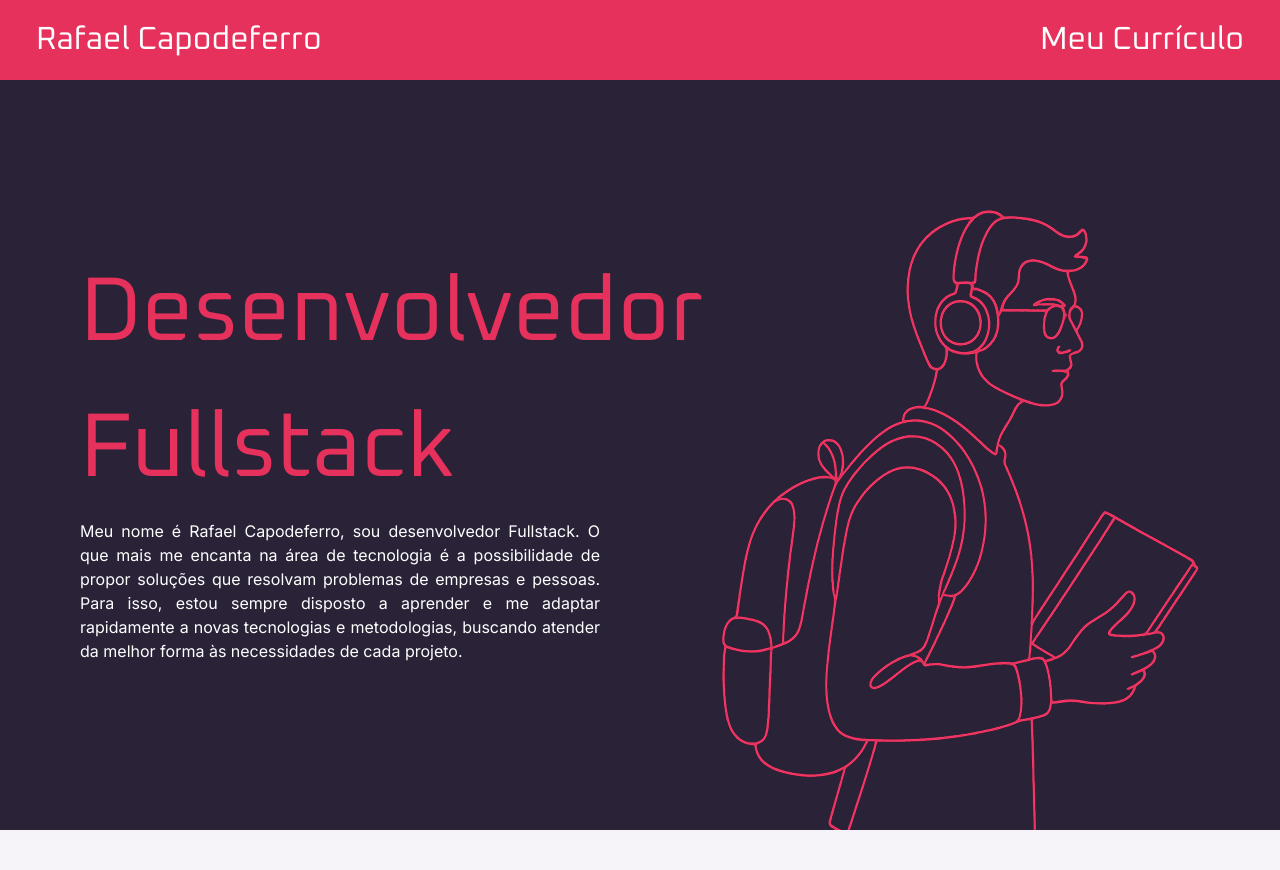
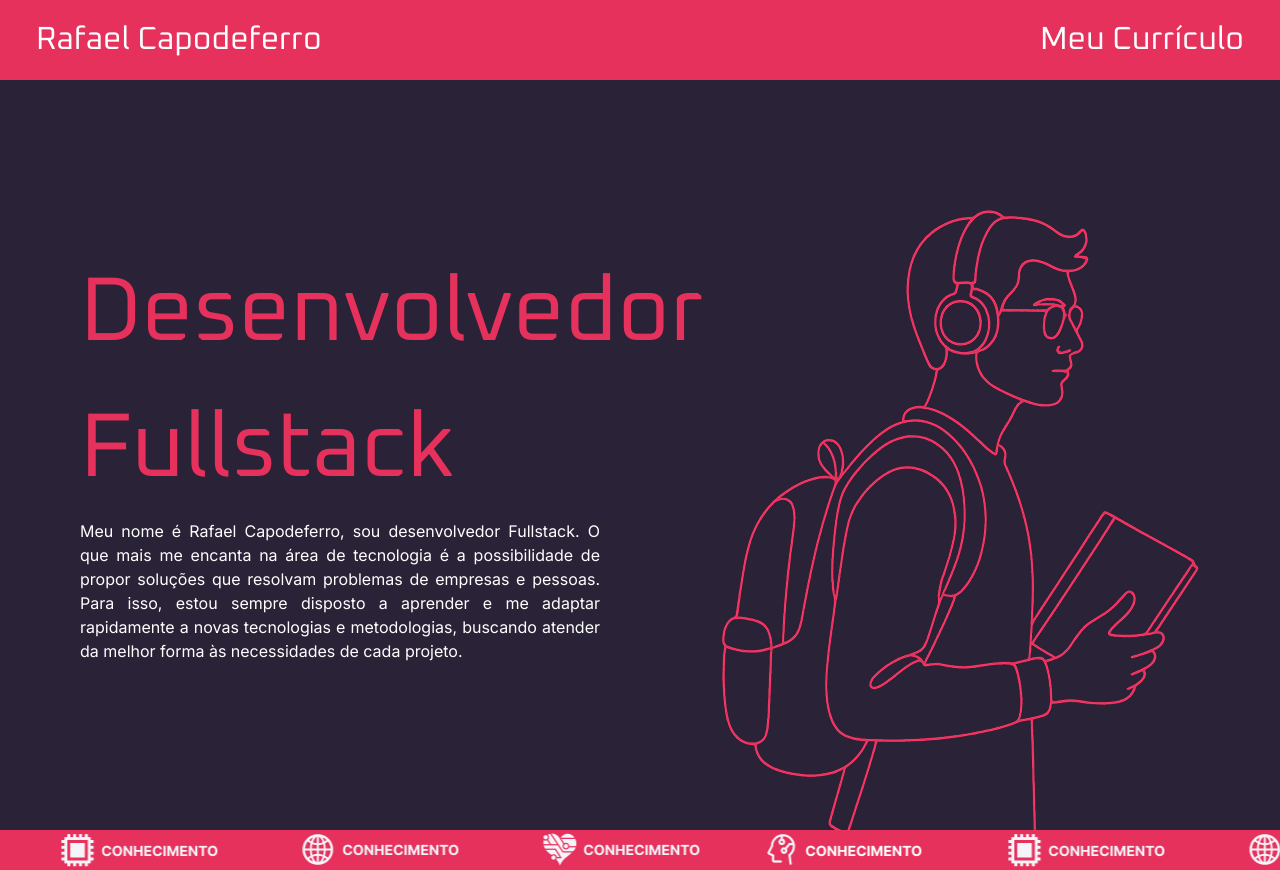
Before and after one commit to fael890/my-portfolio, a React (Vite) app: page / in a window 1280 px wide. Before the commit the page ends 830 px from the top, so only its background shows below. Built offline with nearby package versions, Linux system fonts and the light colour scheme; some icons are missing.

Commit message:
feat: add animated divider

```diff
--- /dev/null
+++ b/src/components/Divider.css
@@ -0,0 +1,17 @@
+.divider-container{
+    width: 100vw;
+    height: 40px;
+    background-color: var(--primary-color);
+    background-image: url(../assets/divider.png);
+    background-position: 0 0;
+    animation: moverFaixa 30s linear infinite;
+}
+
+@keyframes moverFaixa {
+    from {
+      background-position: 0 0;
+    }
+    to {
+      background-position: -1000px 0;
+    }
+}
--- /dev/null
+++ b/src/components/Divider.tsx
@@ -0,0 +1,8 @@
+import dividerImage from '../assets/divider.png';
+import './Divider.css';
+
+export default function Divider() {
+    return (
+        <div className="divider-container"></div>
+    );
+}
--- a/src/main.tsx
+++ b/src/main.tsx
@@ -3,10 +3,12 @@ import { createRoot } from 'react-dom/client'
 import './root.css'
 import Header from './components/Header'
 import Banner from './components/Banner'
+import Divider from './components/Divider'
 
 createRoot(document.getElementById('root')!).render(
   <StrictMode>
     <Header />
     <Banner />
+    <Divider />
   </StrictMode>,
 )
--- a/src/root.css
+++ b/src/root.css
@@ -1,5 +1,6 @@
 @import url(components/Header.css);
 @import url(components/Banner.css);
+@import url(components/Divider.css);
 
 @import "tailwindcss";
 
```
Also changed, not shown: src/assets/divider.png (added).
